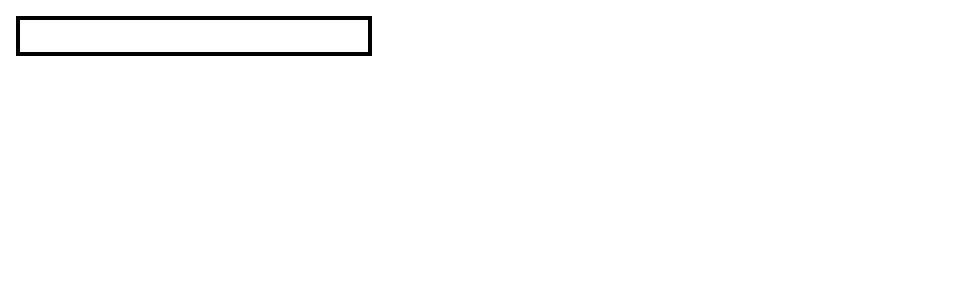
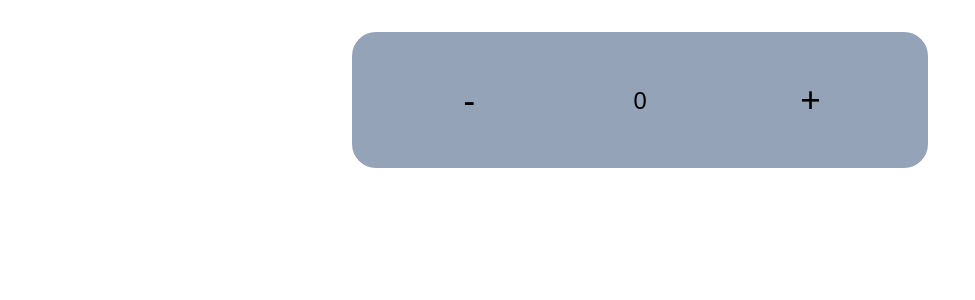
Before and after one commit to NunezAN/mock-app, a React (Vite) app: page / in a window 1280 px wide. Shown: the top 300 px of the page, without its empty margins (0-975 px from the left). Built offline with nearby package versions, Linux system fonts and the light colour scheme.

Commit message:
basic counter

```diff
--- a/src/App.jsx
+++ b/src/App.jsx
@@ -1,10 +1,14 @@
 import { useState } from "react";
-import PhonenumberInput from "./components/PhonenumberInput";
+import Adding from "./components/Adding";
+import Subtract from "./components/Subtract";
 
 function App() {
+  const [counter, setCounter] = useState(0);
   return (
-    <div>
-      <PhonenumberInput/>
+    <div className="bg-slate-400 p-8 text-2xl grid grid-cols-3 mt-8 mx-auto rounded-3xl max-w-xl">
+      <Subtract setCounter={setCounter}/>
+      <div className="flex items-center justify-center p-4">{counter}</div>
+      <Adding setCounter={setCounter}/>
     </div>
   );
 }
--- /dev/null
+++ b/src/components/Adding.jsx
@@ -0,0 +1,17 @@
+import React from "react";
+
+const Adding = ({ setCounter }) => {
+  const handleAddition = () => {
+    setCounter((cur) => (cur = cur + 1));
+  };
+  return (
+    <button
+      className="text-4xl hover:bg-slate-600 p-4 flex items-center justify-center rounded-xl"
+      onClick={handleAddition}
+    >
+      +
+    </button>
+  );
+};
+
+export default Adding;
--- a/src/components/PhonenumberInput.jsx
+++ /dev/null
@@ -1,18 +0,0 @@
-import React, { useState } from "react";
-
-const PhonenumberInput = () => {
-  const [number, setNumber] = useState("");
-  //pomodoro2
-  // your code here
-  return (
-    <input
-      className="text-2xl border-4 border-black m-4"
-      value={number}
-      onChange={(event) => handleInput(event)}
-      //   type="number"
-      data-testid="phone-number-input"
-    />
-  );
-};
-
-export default PhonenumberInput;
--- /dev/null
+++ b/src/components/Subtract.jsx
@@ -0,0 +1,17 @@
+import React from "react";
+
+const Subtract = ({ setCounter }) => {
+  const handleSubtraction = () => {
+    setCounter((cur) => (cur = cur - 1));
+  };
+  return (
+    <button
+      className="text-4xl hover:bg-slate-600 p-4 flex items-center justify-center rounded-xl"
+      onClick={handleSubtraction}
+    >
+      -
+    </button>
+  );
+};
+
+export default Subtract;
```
